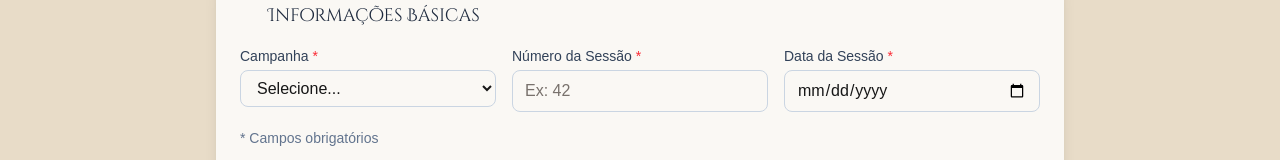
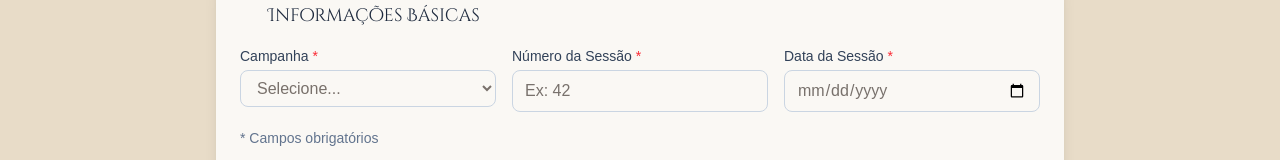
Before and after one commit to PeterTechDev/atrias-wiki, a Next.js app: page /sessions/new in a window 1280 px wide. Shown: the part 450-610 px from the top of the page. Built offline with nearby package versions, Linux system fonts and the light colour scheme; some icons are missing; a web font is replaced by a local one.

Commit message:
fix: select placeholder contrast + date input native text color

```diff
--- a/src/app/globals.css
+++ b/src/app/globals.css
@@ -62,3 +62,11 @@ body {
   color: #78716c; /* stone-500 — readable on cream background */
   opacity: 1;
 }
+
+/* Date input placeholder (browser-native) */
+input[type="date"]::-webkit-datetime-edit-text,
+input[type="date"]::-webkit-datetime-edit-month-field,
+input[type="date"]::-webkit-datetime-edit-day-field,
+input[type="date"]::-webkit-datetime-edit-year-field {
+  color: #78716c;
+}
--- a/src/app/sessions/new/page.tsx
+++ b/src/app/sessions/new/page.tsx
@@ -408,7 +408,7 @@ export default function NewSessionPage() {
               <select
                 value={campaign}
                 onChange={(e) => setCampaign(e.target.value)}
-                className="w-full px-3 py-2 rounded-lg border border-slate-300 focus:border-amber-500 focus:ring-1 focus:ring-amber-500"
+                className={`w-full px-3 py-2 rounded-lg border border-slate-300 focus:border-amber-500 focus:ring-1 focus:ring-amber-500 ${campaign ? 'text-slate-700' : 'text-stone-500'}`}
               >
                 <option value="">Selecione...</option>
                 {campaigns.map((c) => (
```
